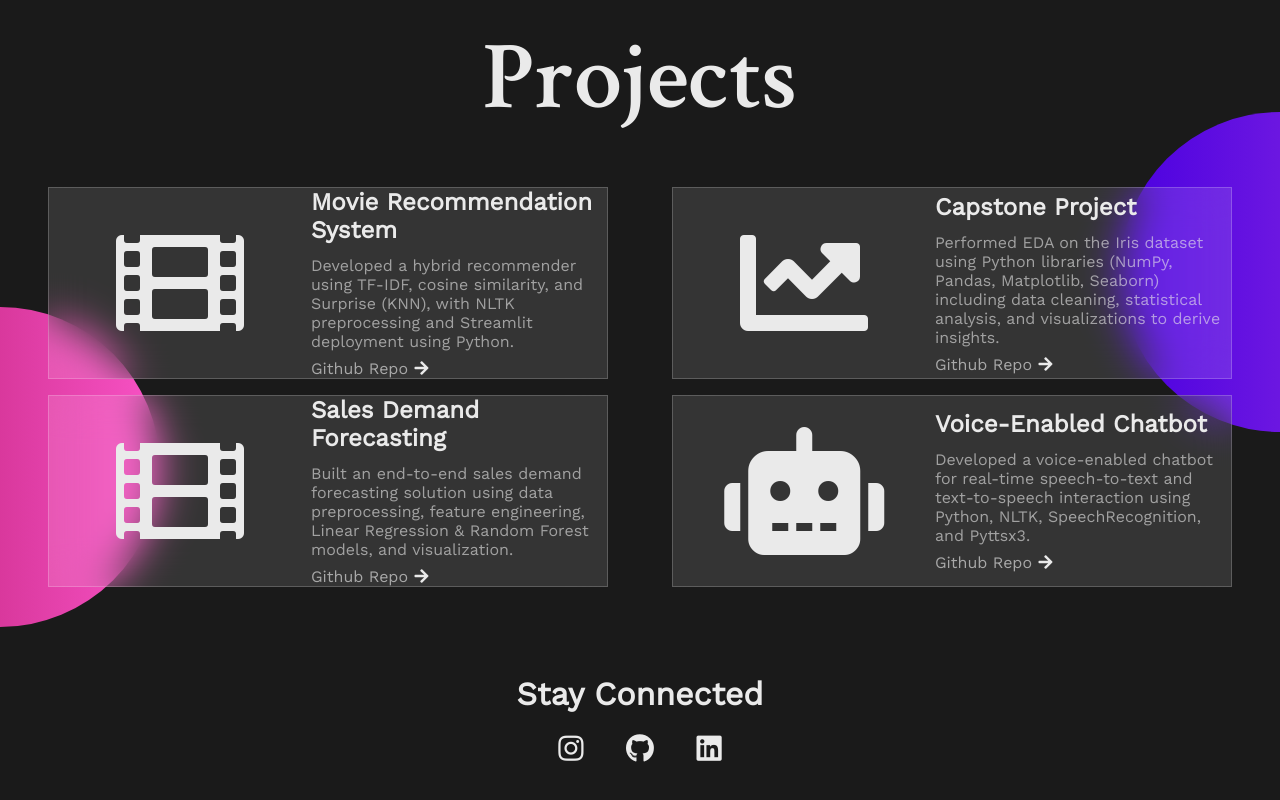
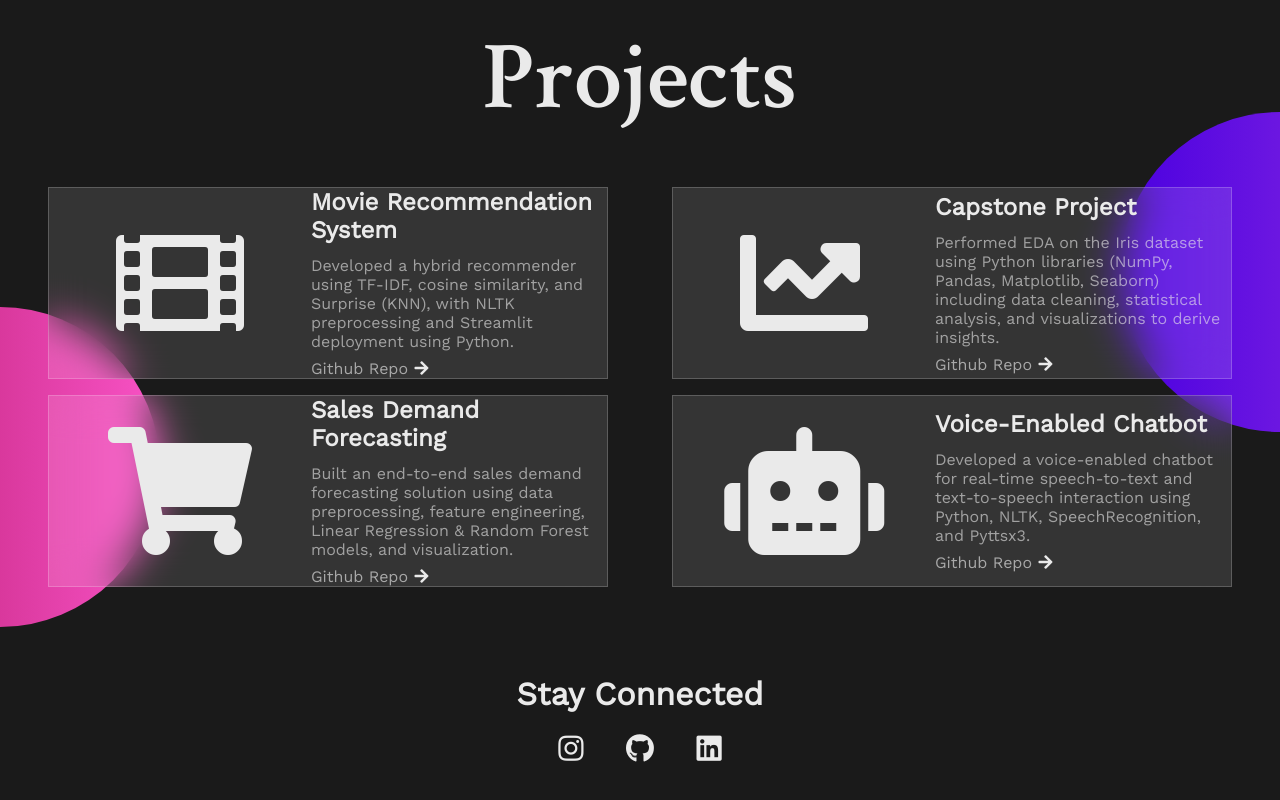
Before and after one commit to AsimKhan07/asim-portfolio, a plain HTML site: page index.html in a window 1280 px wide. Shown: the part 2017-2817 px from the top of the page. Drawn offline with nearby package versions, Linux system fonts and the light colour scheme.

Commit message:
Update index.html

```diff
--- a/index.html
+++ b/index.html
@@ -117,7 +117,7 @@
         </div>
         <div class="main_box center">
           <div class="icon center">
-            <i class="fas fa-film"></i>
+            <i class="fas fa-shopping-cart"></i>
           </div>
           <div class="box">
             <h1>Sales Demand Forecasting</h1>
```
